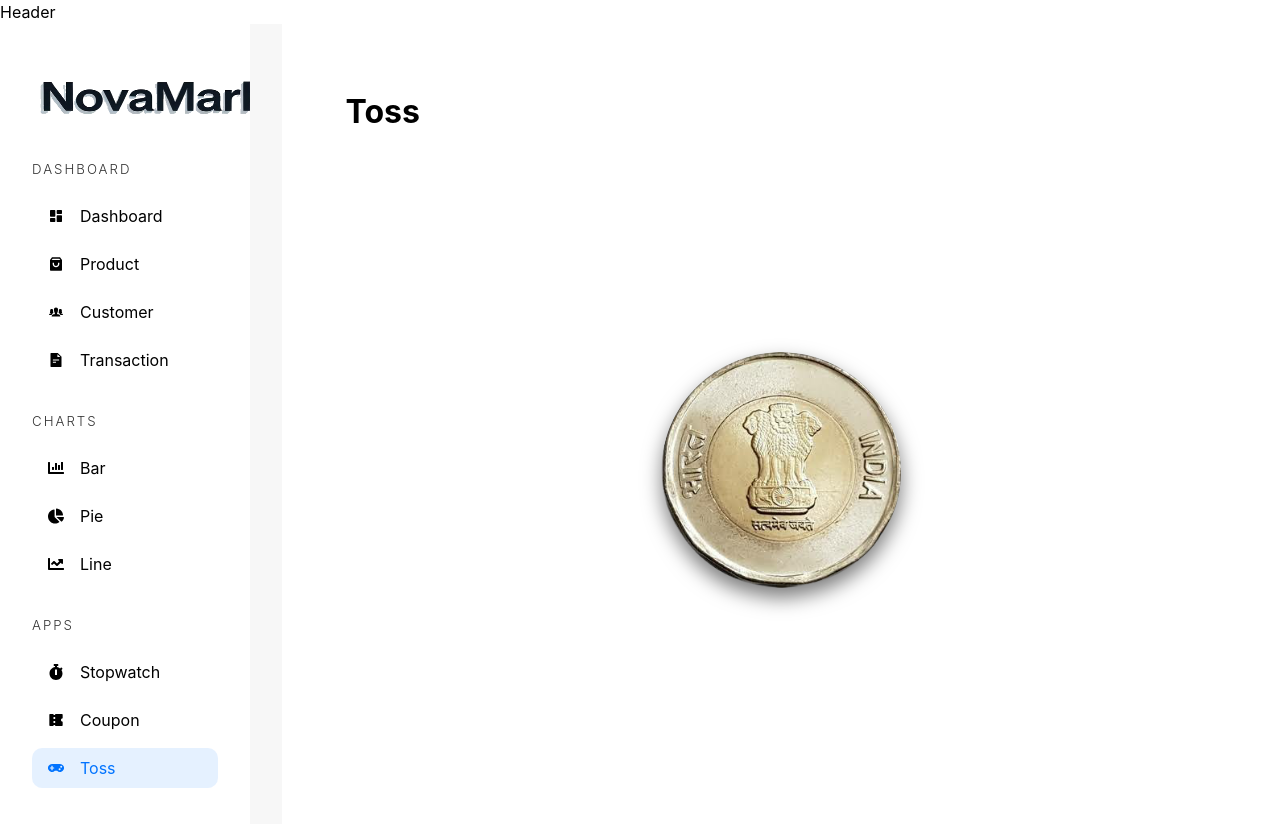
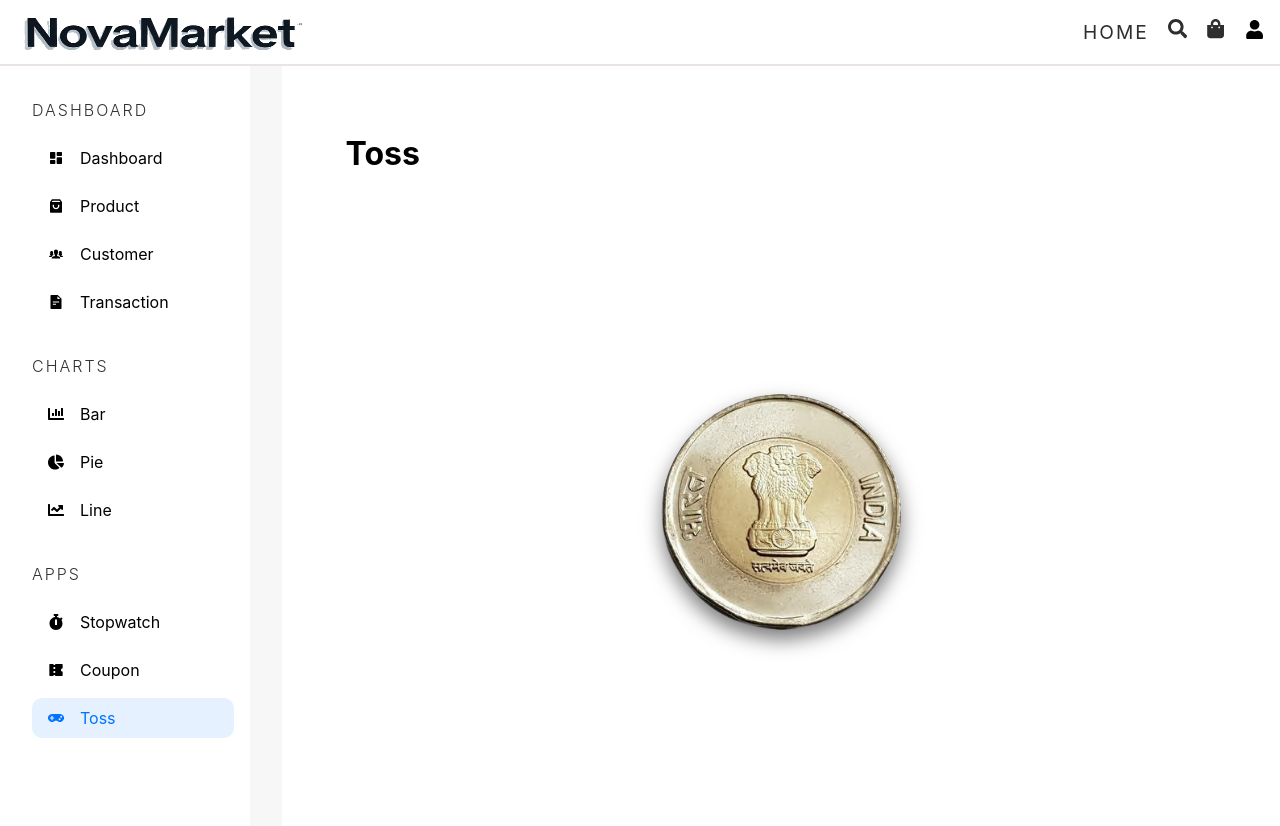
Before and after one commit to Sanskar-12/Most-Scalable-Ecommerce-Platform, a React (Vite) app in the folder frontend/: page /admin/app/toss in a window 1280 px wide. Shown: the top 826 px of the page. Built offline with nearby package versions, Linux system fonts and the light colour scheme.

Commit message:
heading and logo done

```diff
--- a/frontend/src/components/Header.tsx
+++ b/frontend/src/components/Header.tsx
@@ -1,8 +1,67 @@
+import {
+  FaSearch,
+  FaShoppingBag,
+  FaSignInAlt,
+  FaSignOutAlt,
+  FaUser,
+} from "react-icons/fa";
+import { Link } from "react-router-dom";
+import EcommerceLogo from "../assets/images/logo.png";
+import { useState } from "react";
+
+const user = { _id: "sdf", role: "user" };
 
 const Header = () => {
+  const [open, setOpen] = useState<boolean>(false);
+
+  const logoutHandler = () => {
+    setOpen(false);
+  };
+
   return (
-    <div>Header</div>
-  )
-}
+    <nav className="header">
+      <div className="first-div">
+        <img src={EcommerceLogo} alt="Logo" height={"50px"} width={"290px"} />
+      </div>
+      <div className="second-div">
+        <Link to={"/"} onClick={() => setOpen(false)}>
+          HOME
+        </Link>
+        <Link to={"/search"} onClick={() => setOpen(false)}>
+          <FaSearch />
+        </Link>
+        <Link to={"/cart"} onClick={() => setOpen(false)}>
+          <FaShoppingBag />
+        </Link>
+        {user?._id ? (
+          <>
+            <button onClick={() => setOpen((prev) => !prev)}>
+              <FaUser />
+            </button>
+            <dialog open={open}>
+              <div>
+                {user.role === "admin" && (
+                  <Link to={"/admin/dashboard"} onClick={() => setOpen(false)}>
+                    Admin
+                  </Link>
+                )}
+                <Link to={"/orders"} onClick={() => setOpen(false)}>
+                  Orders
+                </Link>
+                <button onClick={logoutHandler}>
+                  <FaSignOutAlt />
+                </button>
+              </div>
+            </dialog>
+          </>
+        ) : (
+          <Link to={"/login"}>
+            <FaSignInAlt />
+          </Link>
+        )}
+      </div>
+    </nav>
+  );
+};
 
-export default Header
+export default Header;
--- a/frontend/src/components/admin/AdminSidebar.tsx
+++ b/frontend/src/components/admin/AdminSidebar.tsx
@@ -60,9 +60,7 @@ const AdminSidebar = () => {
             : {}
         }
       >
-        <div className="image-div">
-          <img src={EcommerceLogo} alt="Logo" height={"50px"} width={"290px"} />
-        </div>
+
         <DivOne location={location} />
         <DivTwo location={location} />
         <DivThree location={location} />
--- a/frontend/src/styles/app.scss
+++ b/frontend/src/styles/app.scss
@@ -4,11 +4,20 @@
   font-weight: 400;
 }
 
+$color1: white;
+$color2: rgb(46, 46, 46);
+$color3: rgb(0, 104, 136);
+
 * {
   margin: 0;
   padding: 0;
   box-sizing: border-box;
 }
+
+body {
+  user-select: none;
+}
+
 
 a {
   text-decoration: none;
@@ -18,9 +27,11 @@
 .red {
   color: red;
 }
+
 .purple {
   color: rgb(47, 0, 255);
 }
+
 .green {
   color: rgb(0, 195, 0);
 }
@@ -33,33 +44,103 @@
 @import "admin-styles/dashboardapp";
 @import "admin-styles/mediaquery";
 
+.header {
+  display: flex;
+  flex-direction: row;
+  justify-content: space-between;
+  padding: 0rem;
+  align-items: center;
+
+  border-bottom: 2px solid rgb(235, 228, 228);
+  box-shadow: 0 4px 8px rgba(0, 0, 0, 0.1);
+
+  .first-div {
+
+    padding-left: 1rem;
+    padding-top: 0.5rem;
+  }
+
+  .second-div {
+    padding: 1rem;
+    @include flex(row, flex-end, stretch, 1.2rem);
+  }
+
+  .second-div>a {
+    color: $color2;
+    letter-spacing: 2px;
+    font-size: 1.2rem;
+
+    &:hover {
+      color: $color3;
+    }
+  }
+
+  .second-div>button {
+    border: none;
+    font-size: 1.2rem;
+    cursor: pointer;
+    background-color: transparent;
+
+    &:hover {
+      color: $color3;
+    }
+  }
+
+  .second-div>dialog {
+    border: 1px solid #ccc;
+    border-radius: 5px;
+    padding: 10px;
+    width: 100px;
+    position: absolute;
+    left: calc(100% - 100px);
+    top: 8%;
+
+    >div {
+      @include flex(column, flex-start, center, 0.25rem);
+      > button {
+        border: none;
+        font-size: 1.2rem;
+        cursor: pointer;
+        background-color: transparent;
+      }
+    }
+  }
+}
+
 .admin-container {
   @include grid(1fr 4fr, 2rem);
   height: 100vh;
   background-color: rgb(247, 247, 247);
-    > aside {
+
+  >aside {
     width: 100%;
     background-color: white;
-      padding: 1rem;
+    padding-left: 1rem;
     z-index: 10;
     overflow-y: auto;
+
     &::-webkit-scrollbar {
       display: none;
     }
 
-      > div {
+    >div {
       margin: 2rem 1rem;
-        > h5 {
+
+      >h5 {
         @include heading(2px);
+        font-size: medium;
         opacity: 0.8;
         margin: 1rem 0;
       }
-        > ul {
+
+      >ul {
         @include flex(column, unset, unset, 0.5rem);
         list-style: none;
-          > li {
+
+        >li {
           padding: 0.5rem 1rem;
           border-radius: 10px;
+
           a {
             color: rgba(0, 0, 0, 0.825);
             @include flex(row, unset);
@@ -73,6 +154,7 @@
 .table {
   border-collapse: collapse;
   width: 100%;
+
   th,
   td {
     padding: 8px;
@@ -102,6 +184,7 @@
         object-fit: contain;
         border-radius: 10px;
       }
+
       a {
         text-decoration: none;
         background-color: rgba(44, 104, 255, 0.455);
@@ -109,6 +192,7 @@
         padding: 0.25rem 0.5rem;
         border-radius: 10px;
       }
+
       button {
         width: 2rem;
         height: 2rem;
@@ -118,6 +202,7 @@
         background-color: transparent;
         cursor: pointer;
         color: rgb(255, 44, 44);
+
         &:hover {
           opacity: 0.6;
         }
@@ -137,7 +222,8 @@
 .table-pagination {
   @include flex;
   padding: 2rem;
-    > button {
+
+  >button {
     padding: 0.5rem 1rem;
     border: none;
     outline: none;
@@ -145,6 +231,7 @@
     cursor: pointer;
     background-color: rgba(0, 115, 255);
     color: white;
+
     &:disabled {
       background-color: rgba(0, 115, 255, 0.1);
       cursor: not-allowed;
@@ -186,7 +273,8 @@
   width: 100%;
   height: 100vh;
   @include flex;
-    > div {
+
+  >div {
     @include square(10rem);
     border-radius: 50%;
     border-top: 1rem solid rgb(43, 43, 43);
@@ -202,6 +290,7 @@
     transform: rotateZ(360deg);
   }
 }
+
 @keyframes up-and-down {
   to {
     transform: translate(-50%, -20%);
```
Lines whose indentation alone changed are shown as unchanged.
